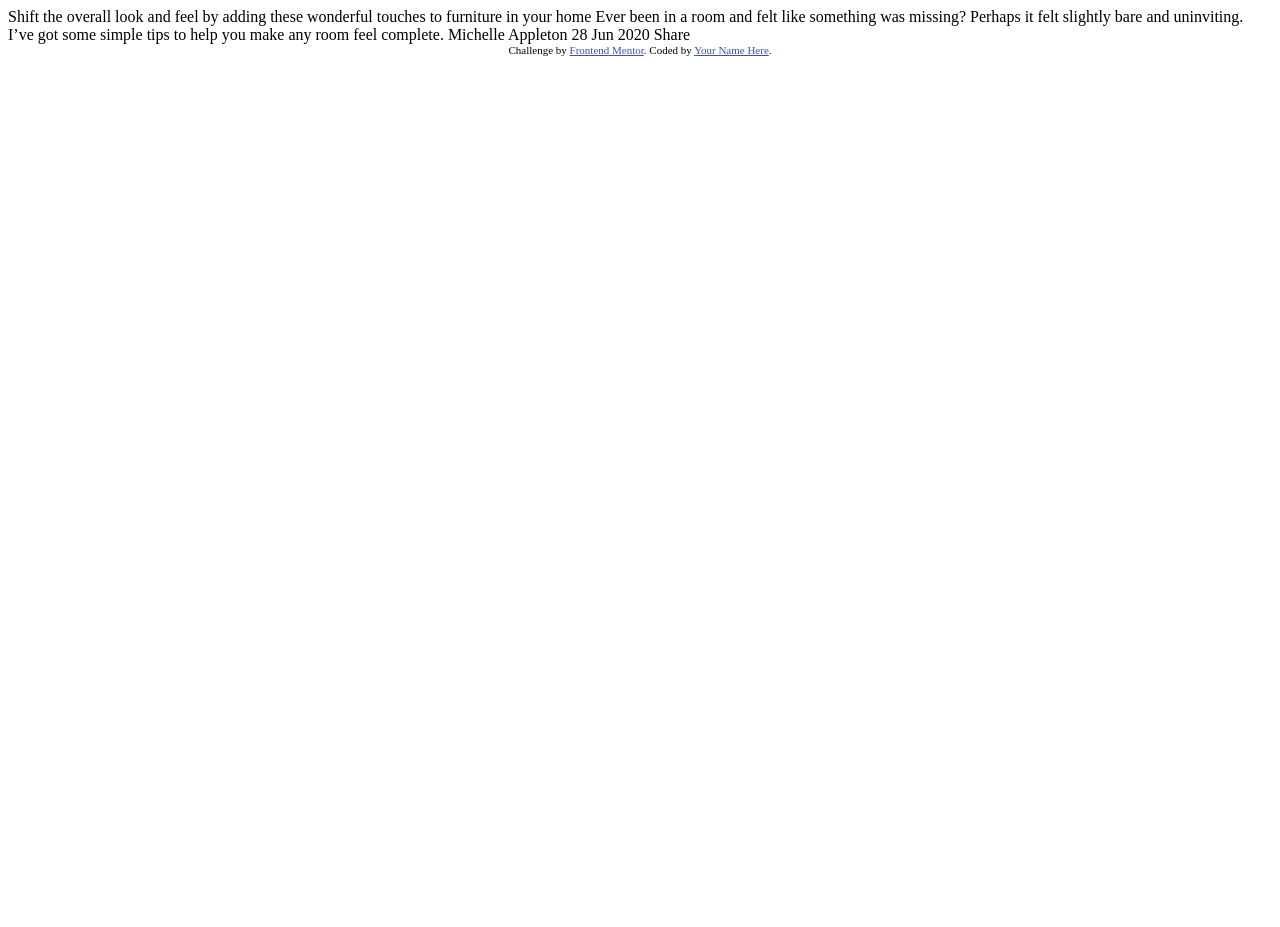
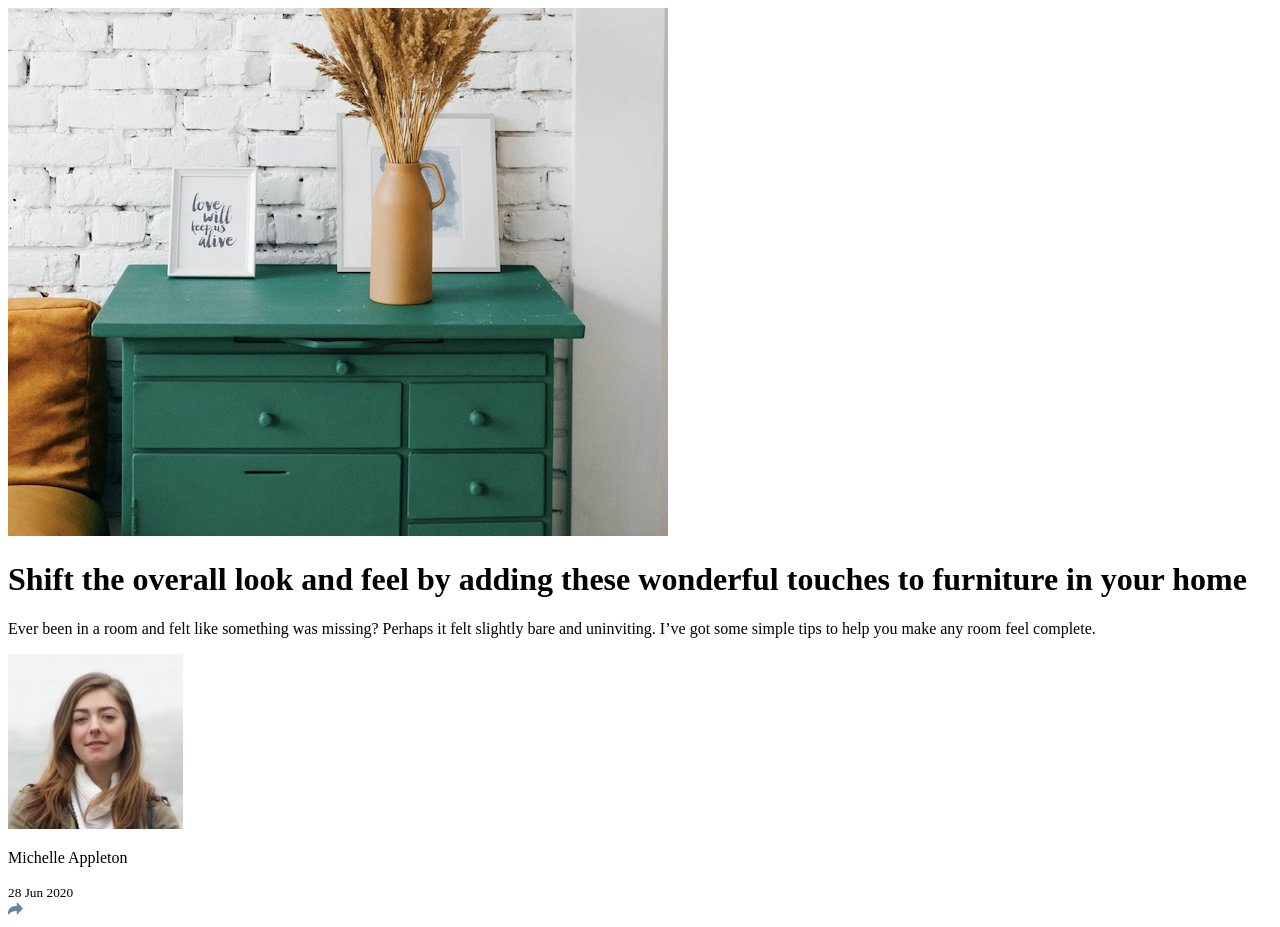
Before and after one commit to joaofsds/article-preview-component, a plain HTML site: page index.html in a window 1280 px wide. Before the commit the page ends 800 px from the top, so only its background shows below. Drawn offline with Linux system fonts and the light colour scheme.

Commit message:
initial html structure and css config

```diff
--- a/index.html
+++ b/index.html
@@ -1,36 +1,46 @@
 <!DOCTYPE html>
 <html lang="en">
   <head>
-  <meta charset="UTF-8">
-  <meta name="viewport" content="width=device-width, initial-scale=1.0"> <!-- displays site properly based on user's device -->
+    <meta charset="UTF-8" />
+    <meta name="viewport" content="width=device-width, initial-scale=1.0" />
+    <link
+      rel="icon"
+      type="image/png"
+      sizes="32x32"
+      href="./images/favicon-32x32.png"
+    />
 
-  <link rel="icon" type="image/png" sizes="32x32" href="./images/favicon-32x32.png">
-
+    <link rel="preconnect" href="https://fonts.googleapis.com" />
+    <link rel="preconnect" href="https://fonts.gstatic.com" crossorigin />
+    <link
+      href="https://fonts.googleapis.com/css2?family=Manrope:wght@200..800&family=Poppins:ital,wght@0,100;0,200;0,300;0,400;0,500;0,600;0,700;0,800;0,900;1,100;1,200;1,300;1,400;1,500;1,600;1,700;1,800;1,900&display=swap"
+      rel="stylesheet"
+    />
     <title>Frontend Mentor | Article preview component</title>
-
-  <!-- Feel free to remove these styles or customise in your own stylesheet 👍 -->
-  <style>
-    .attribution { font-size: 11px; text-align: center; }
-    .attribution a { color: hsl(228, 45%, 44%); }
-  </style>
   </head>
   <body>
-
-  Shift the overall look and feel by adding these wonderful
-  touches to furniture in your home
-
-  Ever been in a room and felt like something was missing? Perhaps
-  it felt slightly bare and uninviting. I’ve got some simple tips
-  to help you make any room feel complete.
-
-  Michelle Appleton
-  28 Jun 2020
-
-  Share
-
-  <div class="attribution">
-    Challenge by <a href="https://www.frontendmentor.io?ref=challenge" target="_blank">Frontend Mentor</a>.
-    Coded by <a href="#">Your Name Here</a>.
+    <main>
+      <img src="./images/drawers.jpg" alt="" srcset="" />
+      <h1>
+        Shift the overall look and feel by adding these wonderful touches to
+        furniture in your home
+      </h1>
+      <p>
+        Ever been in a room and felt like something was missing? Perhaps it felt
+        slightly bare and uninviting. I’ve got some simple tips to help you make
+        any room feel complete.
+      </p>
+      <section>
+        <img
+          src="./images/avatar-michelle.jpg"
+          alt="Michelle Appleton picture"
+        />
+        <p>Michelle Appleton</p>
+        <small>28 Jun 2020</small>
+        <div>
+          <img src="./images/icon-share.svg" alt="" />
         </div>
+      </section>
+    </main>
   </body>
 </html>
--- /dev/null
+++ b/style.css
@@ -0,0 +1,60 @@
+* {
+  margin: 0;
+  padding: 0;
+  box-sizing: border-box;
+}
+
+:root {
+  /* Colors */
+  --white: #ffffff;
+  --grey-900: #48556a;
+  --grey-500: #6e8098;
+  --grey-400: #9daec2;
+  --grey-200: #ecf2f8;
+
+  /* Spacing */
+  --scp-0-0px: 0px;
+  --scp-200-16px: 1rem;
+  --scp-300-24px: 1.5rem;
+  --scp-400-32px: 2rem;
+  --scp-500-40px: 2.5rem;
+  --scp-600-48px: 3rem;
+  --scp-700-48px: 3.5rem;
+  --scp-800-64px: 4rem;
+  --scp-1300-64px: 6.5rem;
+  --scp-2000-160px: 10rem;
+}
+
+/* Typography */
+
+.text-preset-1-bold {
+  font-family: "Manrope", sans-serif;
+  font-size: 1.25rem;
+  font-weight: bold;
+  line-height: 130%;
+  letter-spacing: 0.25%;
+}
+
+.text-preset-2-medium {
+  font-family: "Manrope", sans-serif;
+  font-size: 0.8125rem;
+  font-weight: 500;
+  line-height: 140%;
+  letter-spacing: 0.12%;
+}
+
+.text-preset-2-bold {
+  font-family: "Manrope", sans-serif;
+  font-size: 0.8125rem;
+  font-weight: bold;
+  line-height: 140%;
+  letter-spacing: 0.12%;
+}
+
+.text-preset-3 {
+  font-family: "Manrope", sans-serif;
+  font-size: 0.8125rem;
+  font-weight: normal;
+  line-height: 140%;
+  letter-spacing: 25%;
+}
```
Also changed, not shown: 2 other files. Lines whose indentation alone changed are shown as unchanged.
